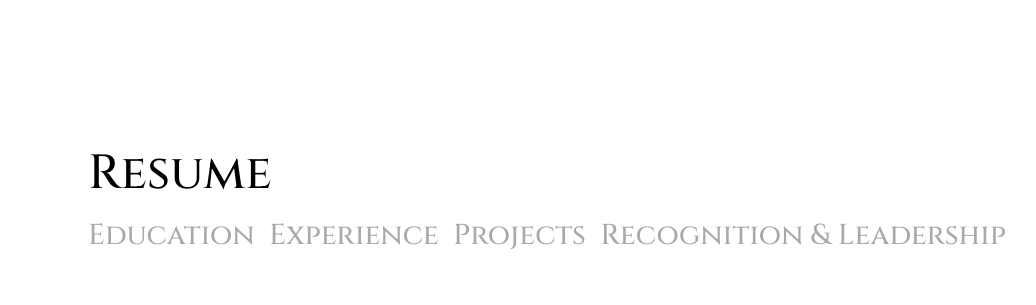
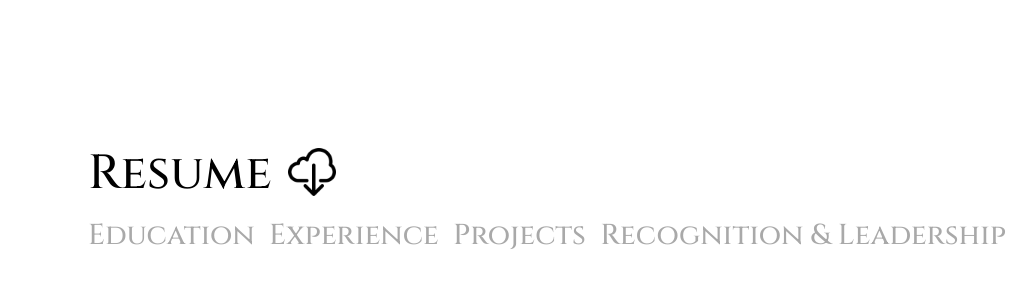
Before and after one commit to Jason-TianrenTan/Portfolio-Gatsby, a Gatsby site: page / in a window 1280 px wide. Shown: the part 2980-3285 px from the top of the page, without its empty margins (120-1156 px from the left). Built offline with nearby package versions, Linux system fonts and the light colour scheme; Gatsby itself is replaced by a stand-in of ours; a web font is replaced by a local one.

Commit message:
adjust download button

```diff
--- a/src/components/resume.js
+++ b/src/components/resume.js
@@ -11,7 +11,15 @@ const Resume = () => {
           <Fade bottom cascade>
             <div className="headers-wrapper">
               <div className="link-container">
-                <h1>Resume</h1>
+                <div className="resume-title-container">
+                  <h1>Resume</h1>
+                  <a
+                    href={data.resume.url}
+                    download
+                  >
+                    <img className="download-logo" src={data.downloadLogo}/>
+                  </a>
+                </div>
                 {data.resume.sections.map(section => (
                   <button onClick={() => scrollTo(section.scroll)}>
                     {section.name}
--- a/src/styles/resume.scss
+++ b/src/styles/resume.scss
@@ -15,6 +15,15 @@
       }
 
       .link-container {
+        .resume-title-container {
+            display: flex;
+            flex-direction: row;
+            .download-logo {
+                padding: 1em;
+                height: 3rem;
+            }
+        }
+
         button {
           text-decoration: none;
           margin-right: 0.5em;
--- a/src/yourdata.js
+++ b/src/yourdata.js
@@ -21,6 +21,7 @@ import avatar from "./images/avatar.jpg"
 import logoImg from "./images/logo.png"
 import logoSmallImg from "./images/logo-small.png"
 import resumeImg from "./images/about/resume.png"
+import downloadImg from "./images/about/download.png"
 
 //About Icons
 import aboutCodingIcon from "./images/about/coding.png"
@@ -131,6 +132,7 @@ export default {
 
   // About Secton --------------
   resumeLogo: resumeImg,
+  downloadLogo: downloadImg,
   codingLogo: aboutCodingIcon,
   meLogo: meIcon,
   aboutParaOne: "Hi there! I'm Tianren Tan, you can call me Jason.",
```
Also changed, not shown: src/images/about/download.png (added).
